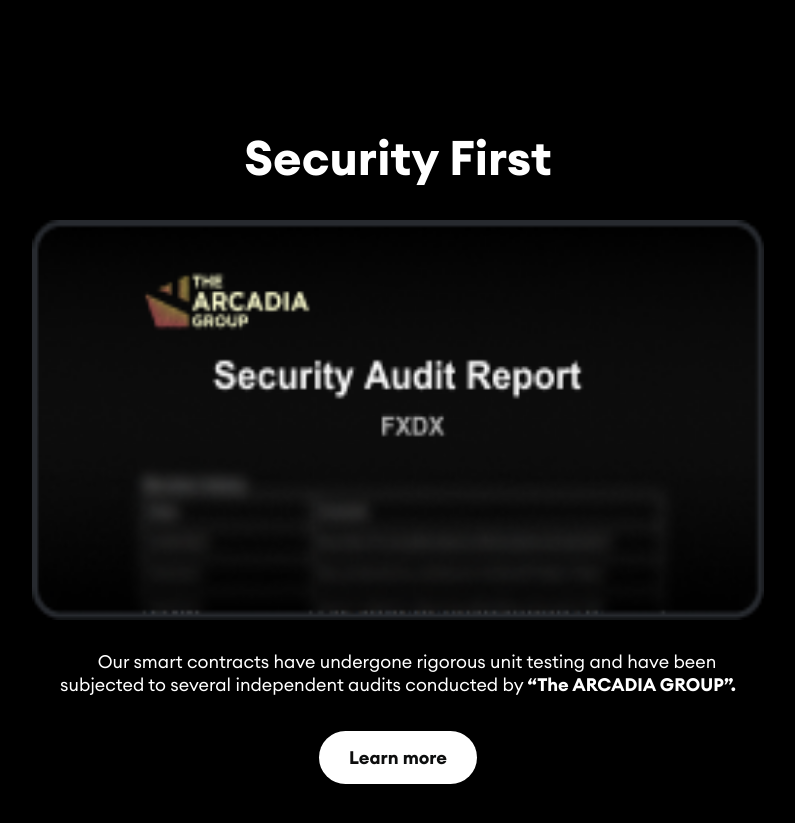
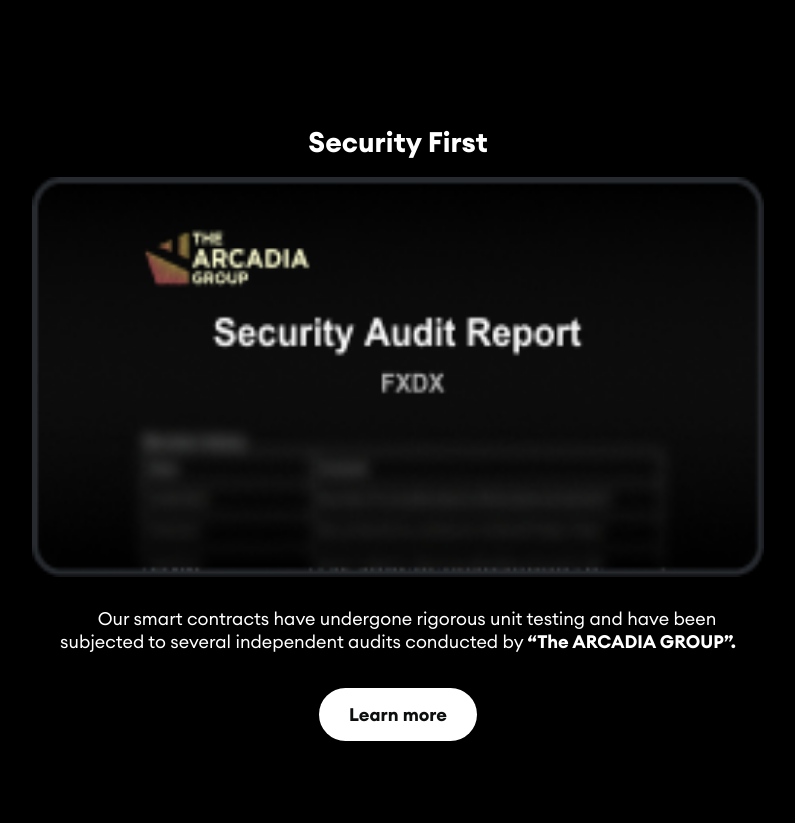
Before and after one commit to pramaths/fxdx-landing-page, a React (Create React App) app: page / in a window 1280 px wide. Shown: the part 1940-2763 px from the top of the page, without its empty margins (242-1037 px from the left). Built offline with nearby package versions, Linux system fonts and the light colour scheme; no server answers.

Commit message:
Update Audit.css

```diff
--- a/src/components/Audit/Audit.css
+++ b/src/components/Audit/Audit.css
@@ -55,8 +55,14 @@
   }
 
   .Audit-heading {
-    font-size: 48px;
-  }
+ width: auto;
+    padding: 0.2rem 5vw;
+    font-style: normal;
+    font-weight: 700;
+    font-size: 1.75rem;
+    line-height: 25px;
+    text-align: center;
+    color: #ffffff;  }
 
   .Audit-text {
     font-size: 18px;
```
